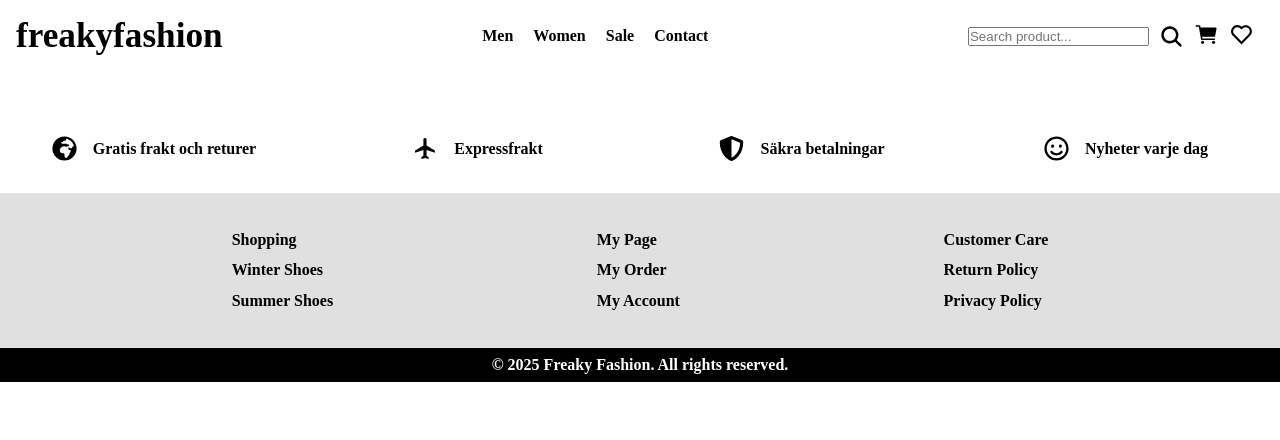
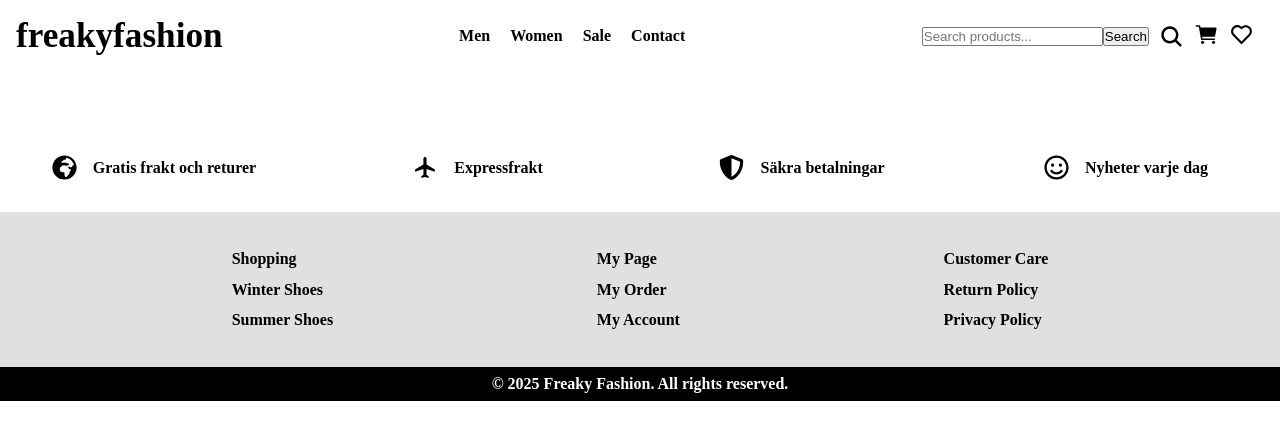
Before and after one commit to Gitanjali-Sahoo/freakyfashion-React, a React (Vite) app in the folder client/: page /search in a window 1280 px wide. Both pictures are taken after a click on the icon 1171 px from the left and 36 px from the top of the page. Shown: the top 440 px of the page. Built offline with nearby package versions, Linux system fonts and the light colour scheme.

Commit message:
searchbar is in progress

```diff
--- a/client/src/App.jsx
+++ b/client/src/App.jsx
@@ -5,6 +5,7 @@ import styled from "styled-components";
 import Navbar from "./component/Navbar";
 import Footer from "./component/Footer";
 import ProductDetail from "./component/ProductDetail";
+import SearchResults from "./component/SearchResults";
 
 const Paragraph = styled.p`
   text-align: center;
@@ -26,6 +27,7 @@ function App() {
         <Routes>
           <Route index element={<Home />} />
           <Route path="/products/:id" element={<ProductDetail />} />
+          <Route path="/search" element={<SearchResults />} />
         </Routes>
       </main>
       <footer>
--- a/client/src/component/Footer.jsx
+++ b/client/src/component/Footer.jsx
@@ -19,10 +19,12 @@ const FooterWrapper = styled.div`
   align-items: center;
   gap: 2em;
   width: 100%;
-
   padding: 2em 0;
   line-height: 1.9;
   font-weight: bold;
+  @media (max-width: 640px) {
+    flex-direction: column;
+  }
 `;
 const Footer = () => {
   return (
--- a/client/src/component/Navbar.jsx
+++ b/client/src/component/Navbar.jsx
@@ -4,6 +4,7 @@ import styled from "styled-components";
 import { GiHamburgerMenu } from "react-icons/gi";
 import { IoSearch, IoCart, IoClose } from "react-icons/io5";
 import { RiHeartLine } from "react-icons/ri";
+import SearchBar from "./SearchBar";
 
 const NavbarWrapper = styled.div`
   display: flex;
@@ -85,11 +86,18 @@ const IconWrapper = styled.ul`
   gap: 10px;
   list-style: none;
   align-items: center;
-  @media (max-width: 1024px) {
-    form {
+  @media (min-width: 1024px) {
+    /* form {
       position: fixed;
       top: calc(10% + 4px);
       right: 5px;
+    } */
+  }
+  @media (max-width: 640px) {
+    form {
+      position: fixed;
+      right: 5px;
+      top: calc(1% + 36px);
     }
   }
 `;
@@ -123,13 +131,14 @@ const Navbar = () => {
       {/* Icons */}
       <IconWrapper>
         {show && (
-          <form action="">
-            <input
-              type="search"
-              name="search"
-              placeholder="Search product..."
-            />
-          </form>
+          // <form action="">
+          //   <input
+          //     type="search"
+          //     name="search"
+          //     placeholder="Search product..."
+          //   />
+          // </form>
+          <SearchBar />
         )}
         <IoSearch onClick={() => setShow(!show)} />
 
--- /dev/null
+++ b/client/src/component/SearchBar.jsx
@@ -0,0 +1,29 @@
+import React, { useState } from "react";
+import { useNavigate } from "react-router-dom";
+
+const SearchBar = () => {
+  const [query, setQuery] = useState("");
+  const navigate = useNavigate();
+
+  const handleSubmit = (e) => {
+    e.preventDefault();
+    if (!query.trim()) return;
+
+    // Update the URL with the search query
+    navigate(`/search?search=${encodeURIComponent(query)}`);
+  };
+
+  return (
+    <form onSubmit={handleSubmit}>
+      <input
+        type="text"
+        value={query}
+        onChange={(e) => setQuery(e.target.value)}
+        placeholder="Search products..."
+      />
+      <button type="submit">Search</button>
+    </form>
+  );
+};
+
+export default SearchBar;
--- /dev/null
+++ b/client/src/component/SearchResults.jsx
@@ -0,0 +1,58 @@
+import React, { useEffect, useState } from "react";
+import { Link, useLocation } from "react-router-dom";
+import styled from "styled-components";
+
+const CardWrapper = styled.div`
+  display: grid;
+  grid-template-columns: 1fr 1fr 1fr 1fr;
+  gap: 1em;
+  margin: 0.6em;
+  @media (max-width: 640px) {
+    grid-template-columns: 1fr;
+  }
+  @media screen and (min-width: 640px) and (max-width: 1024px) {
+    grid-template-columns: 1fr 1fr;
+  }
+`;
+const SearchResults = () => {
+  const [products, setProducts] = useState([]);
+  const [message, setMessage] = useState("");
+  const location = useLocation(); // Get the current URL
+
+  // Extract search query from URL
+  const params = new URLSearchParams(location.search);
+  const query = params.get("search") || "";
+
+  useEffect(() => {
+    if (!query.trim()) return;
+
+    fetch(`/api/search?search=${query}`)
+      .then((resp) => resp.json())
+      .then((data) => {
+        setProducts(data.productsVisible || []);
+        setMessage(data.message || "");
+      })
+      .catch((error) => console.error("Error fetching products:", error));
+  }, [query]);
+
+  return (
+    <div>
+      {message && <p>{message}</p>}
+      <CardWrapper>
+        {products.map((product) => (
+          <li key={product.id}>
+            <Link to={`/products/${product.id}`}>
+              <img src={product.image} alt={product.name} width="50" />
+
+              <p>
+                {product.name} - {product.price} SEK
+              </p>
+            </Link>
+          </li>
+        ))}
+      </CardWrapper>
+    </div>
+  );
+};
+
+export default SearchResults;
--- a/client/src/pages/Home.jsx
+++ b/client/src/pages/Home.jsx
@@ -3,12 +3,17 @@ import Card from "../component/Card";
 import ProductProvider from "../contexts/ProductProvider";
 import Hero from "../component/Hero";
 import SpotCard from "../component/SpotCard";
+import SearchResults from "../component/SearchResults";
+import { useState } from "react";
 
 const Home = () => {
   return (
     <>
       <Hero />
       <SpotCard />
+
+      <SearchResults />
+
       <ProductProvider>
         <Card />
       </ProductProvider>
```
